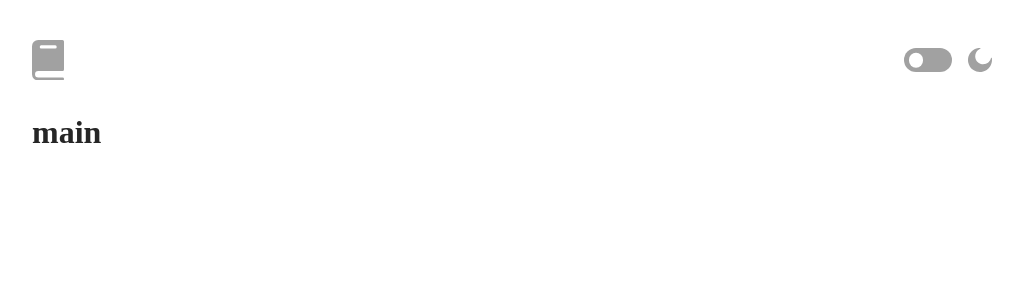
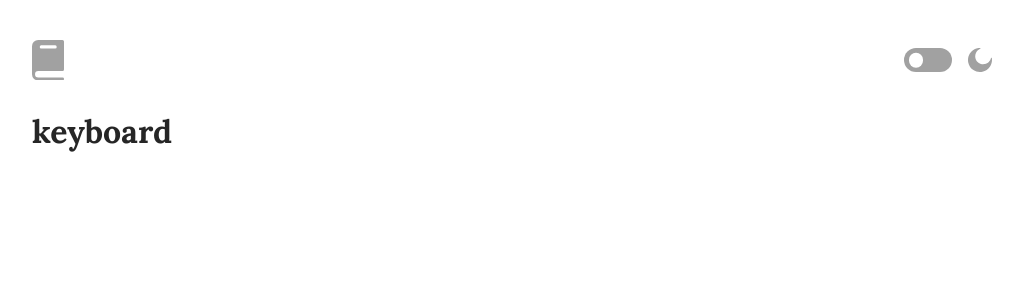
Before and after one commit to profpopoff/Dictionary, a Vue app: page / in a window 1280 px wide. Shown: the top 300 px of the page, without its empty margins (128-1151 px from the left). Built offline with nearby package versions, Linux system fonts and the light colour scheme.

Commit message:
Add 'Lora' and 'Roboto' fonts

```diff
--- a/index.html
+++ b/index.html
@@ -3,6 +3,7 @@
 
 <head>
   <meta charset="UTF-8">
+  <meta name="viewport" content="width=device-width, initial-scale=1.0">
 
   <!-- Light theme browser icon -->
   <link rel="apple-touch-icon" sizes="180x180" href="/light-mode-icon/apple-touch-icon.png" media="(prefers-color-scheme: light)">
@@ -16,7 +17,11 @@
   <link rel="icon" type="image/png" sizes="16x16" href="/dark-mode-icon/favicon-16x16.png" media="(prefers-color-scheme: dark)">
   <link rel="manifest" href="/dark-mode-icon/site.webmanifest" media="(prefers-color-scheme: dark)">
 
-  <meta name="viewport" content="width=device-width, initial-scale=1.0">
+  <!-- Font import -->
+  <link rel="preconnect" href="https://fonts.googleapis.com">
+  <link rel="preconnect" href="https://fonts.gstatic.com" crossorigin>
+  <link href="https://fonts.googleapis.com/css2?family=Lora:ital,wght@0,400;0,700;1,400;1,700&family=Roboto:ital,wght@0,400;0,700;1,400;1,700&display=swap" rel="stylesheet">
+
   <title>Dictionary</title>
 </head>
 
--- a/src/App.vue
+++ b/src/App.vue
@@ -6,7 +6,7 @@
   <HeaderComponent class="container" />
 
   <main class="container">
-    <h1>main</h1>
+    <h1>keyboard</h1>
   </main>
 </template>
 
@@ -17,6 +17,8 @@
 body {
   background-color: hsl(var(--background-color));
   color: hsl(var(--text-color));
+  font-family: 'Lora', serif;
+  /* font-family: 'Roboto', sans-serif; */
   font-size: 1rem;
   transition: color .3s ease-in-out, background-color .3s ease-in-out;
 }
```
